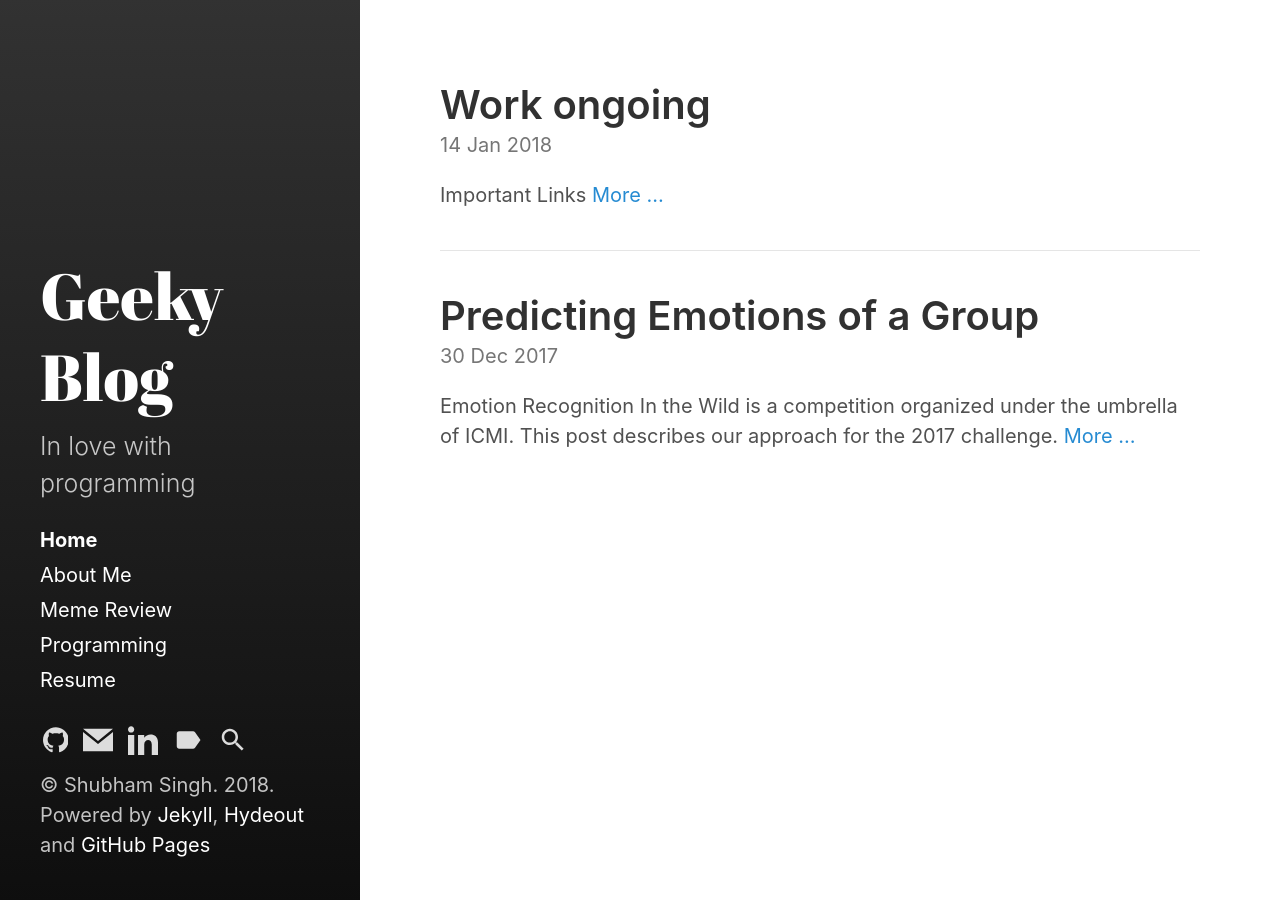
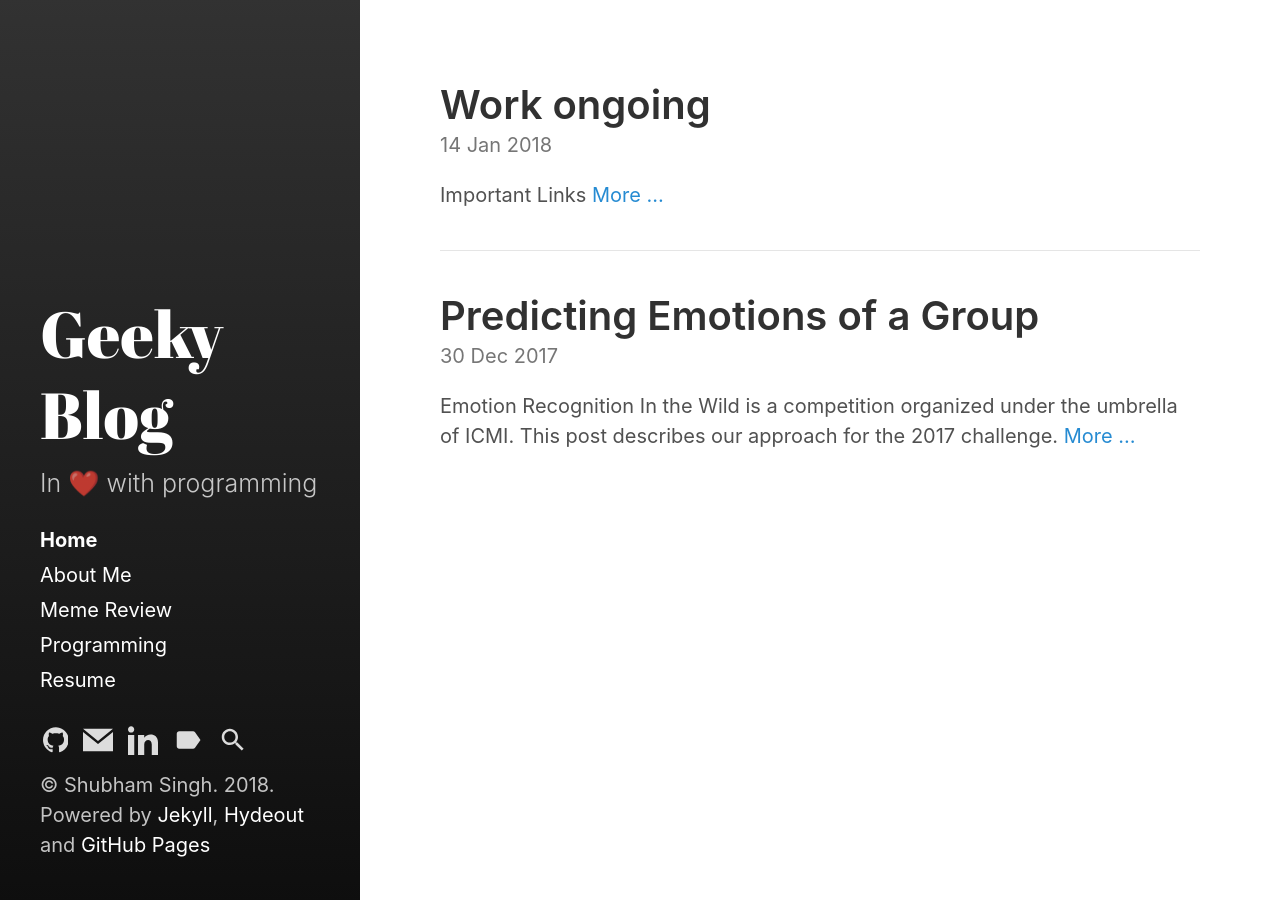
Before and after one commit to singhcse/myblog, a Jekyll site: the page built from index.html, in a window 1280 px wide. Built offline with Jekyll 4.4.1, drawn with Linux system fonts in a browser that asks for light colours; the list of posts is cut into pages by our own code.

Commit message:
Update _config.yml

```diff
--- a/_config.yml
+++ b/_config.yml
@@ -24,7 +24,7 @@ kramdown:
 # Setup
 title:            Geeky Blog
 tagline:          'Home'
-description:      'In love with programming'
+description:      'In ❤️ with programming'
 url:               https://singhcse.github.io/
 baseurl:          '/myblog'
                   # NB: This applies to all pages in your Jekyll site.
```
